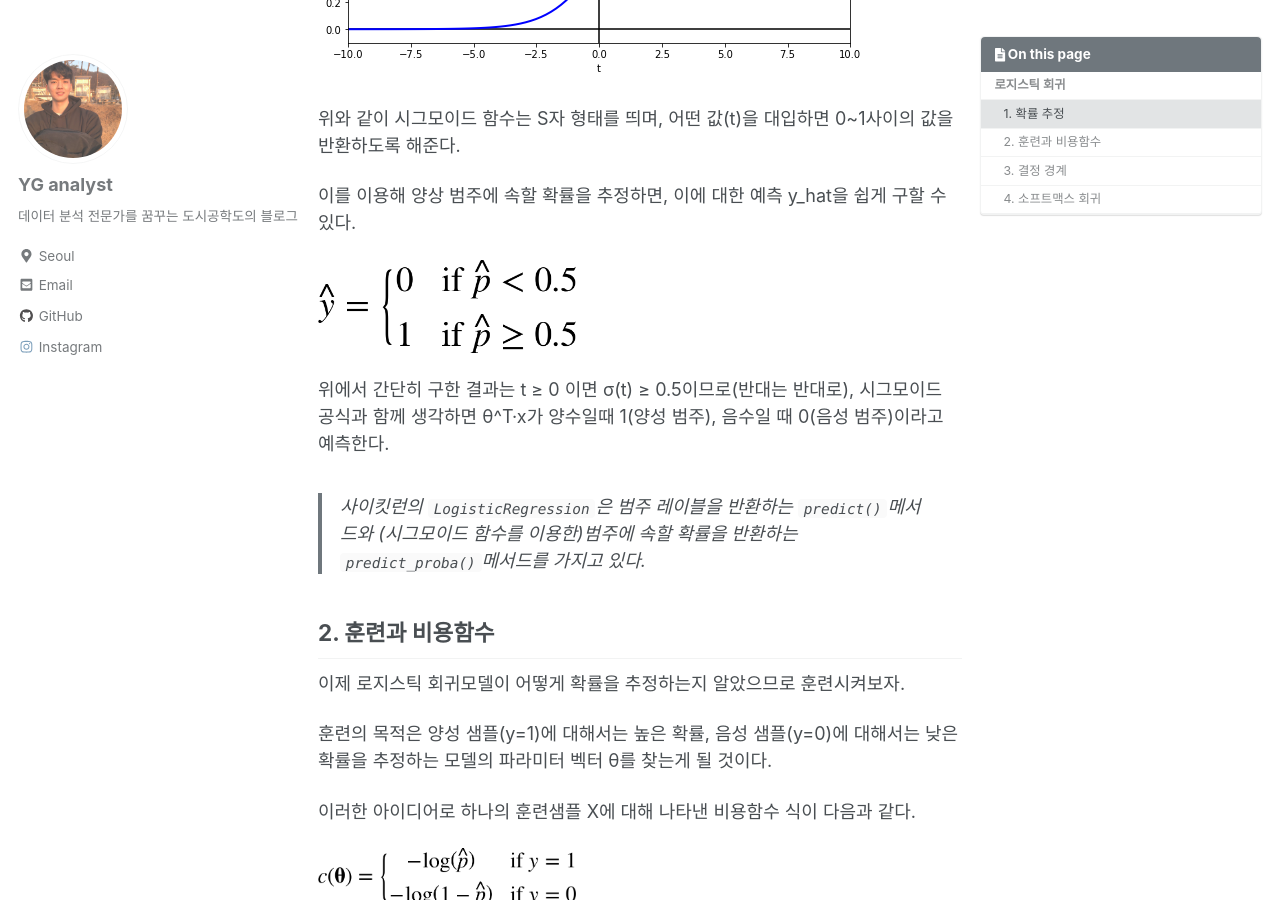
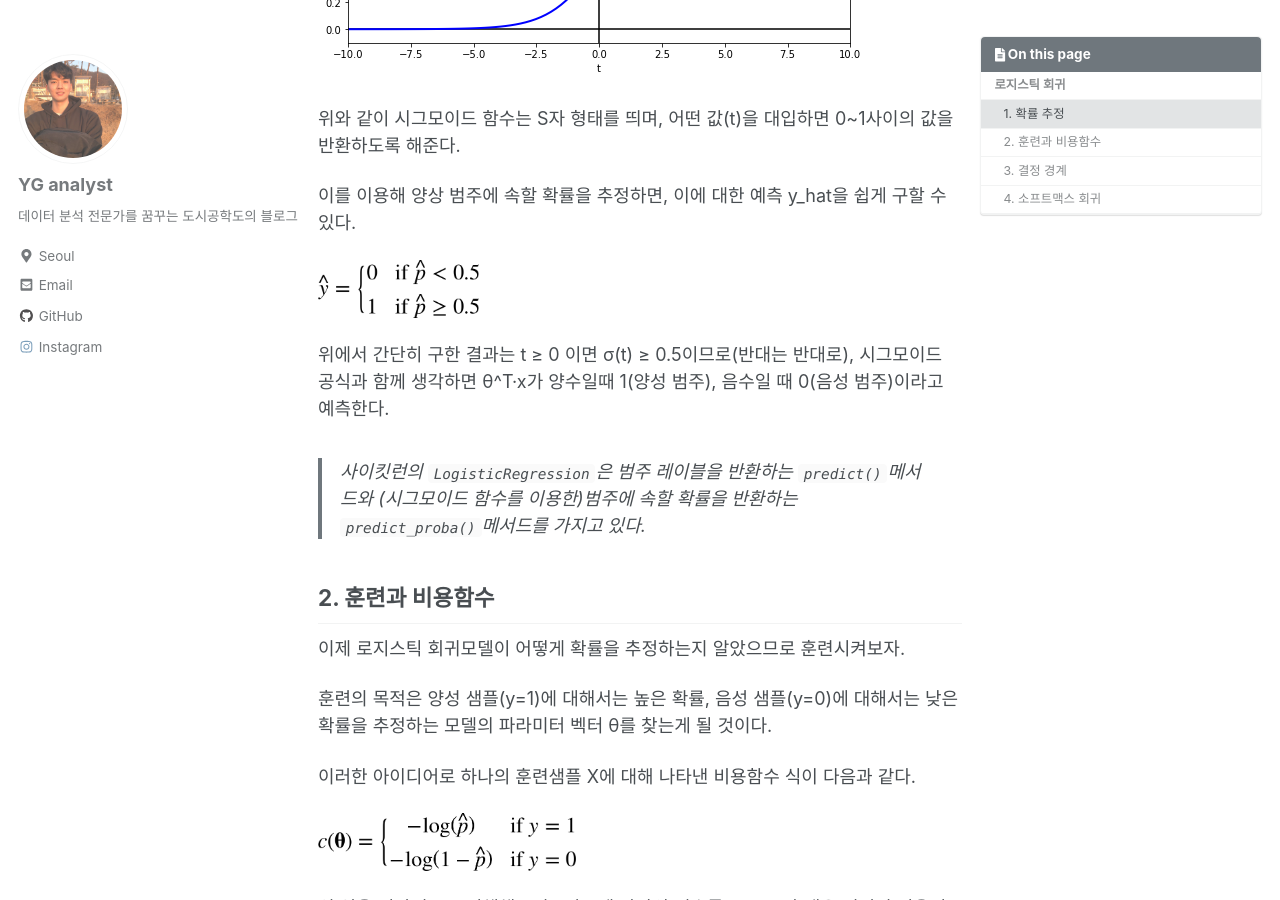
Before and after one commit to yganalyst/yganalyst.github.io, a Jekyll site: the page built from _posts/2019-08-21-ML_chap3-5.md, in a window 1280 px wide and 900 px high, scrolled down 1597 px. Built offline with Jekyll 4.4.1, drawn with Linux system fonts in a browser that asks for light colours; cached includes are drawn as plain includes; nearby versions of some CDN libraries; comment, search, counter and statistics services are not loaded.

Commit message:
modified latex scale(image)

```diff
--- a/_posts/2019-08-21-ML_chap3-5.md
+++ b/_posts/2019-08-21-ML_chap3-5.md
@@ -86,7 +86,7 @@
 
 이를 이용해 양상 범주에 속할 확률을 추정하면, 이에 대한 예측 y_hat을 쉽게 구할 수 있다.
 
-![png](/assets/images/ML/chap3/logistic3.png){: width="40%" height="40%"}
+![png](/assets/images/ML/chap3/logistic3.png){: width="25%" height="25%"}
 
 위에서 간단히 구한 결과는 t ≥ 0 이면 σ(t) ≥ 0.5이므로(반대는 반대로), 시그모이드 공식과 함께 생각하면 θ^T·x가 양수일때 1(양성 범주), 음수일 때 0(음성 범주)이라고 예측한다.
 
@@ -357,7 +357,7 @@
 범주 k에 대한 점수 s_k(x)를 계산하는 식은 다음과 같다.
 
 
-![png](/assets/images/ML/chap3/logistic7.png){: width="40%" height="40%"}
+![png](/assets/images/ML/chap3/logistic7.png){: width="25%" height="25%"}
 
 
 위 식처럼 각 범주들은 자신만의 파라미터 벡터 θ(k)를 가지고 있고, **파라미터 행렬** Θ에 행으로 저장된다.
@@ -366,7 +366,7 @@
 이렇게 샘플 x에 대해 각 범주들의 점수가 계산되면 소프트맥스 함수를 통과시켜 범주k에 속할 확률 p_hat_k를 추정한다(이 함수는 각 점수에 지수함수를 적용한 후 정규화를 한다).
 
 
-![png](/assets/images/ML/chap3/logistic8.png){: width="60%" height="60%"}
+![png](/assets/images/ML/chap3/logistic8.png){: width="50%" height="50%"}
 
 
 - k : 범주의 수
@@ -394,7 +394,7 @@
 다음의 **크로스 엔트로피(cross entropy)** 비용함수를 최소화 하는 것은 타깃 범주에 대해 낮은 확률을 예측하는 모델을 억제하므로 목적과 부합하다.
 
 
-![png](/assets/images/ML/chap3/logistic10.png){: width="70%" height="70%"}
+![png](/assets/images/ML/chap3/logistic10.png){: width="50%" height="50%"}
 
 
 - i번째 샘플에 대한 타깃 범주가 k일때, y(i)k가 1이고, 그 외에는 0이다.
@@ -408,7 +408,7 @@
 이 비용함수의 θ(k)에 대한 그래디언트 벡터는 다음과 같다.
 
 
-![png](/assets/images/ML/chap3/logistic11.png){: width="70%" height="70%"}
+![png](/assets/images/ML/chap3/logistic11.png){: width="50%" height="50%"}
 
 
 이제 각 범주에 대한 그래디언트 벡터를 계산할 수 있으므로 비용함수를 최소화하기 위한 파라미터 행렬Θ를 찾기 위해 경사하강법을 사용할 수 있을 것이다.
```
